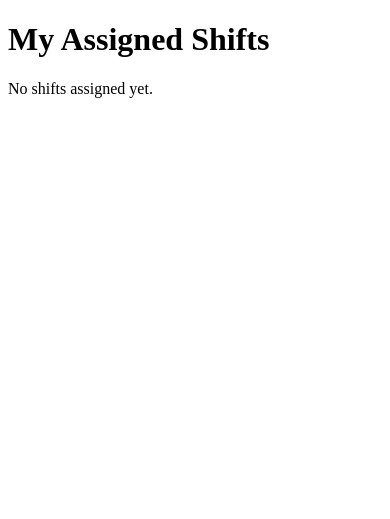
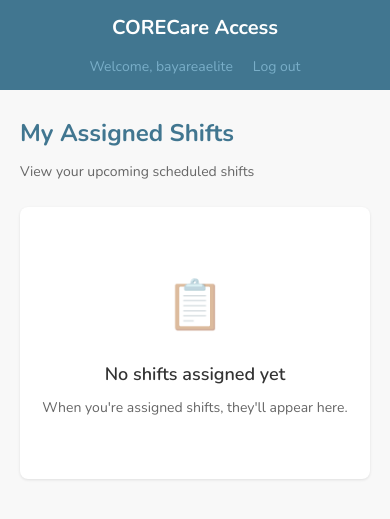
Before and after one commit to hcunanan79/COREcare-access, a Django app: page /portal/dashboard/ in a window 390 px wide. Shown: the top 519 px of the page. Run offline with Django 5.2, Linux system fonts and the light colour scheme; a user stored in the database is signed in; data comes from the database, SQL or seed files in the repository.

Commit message:
Restyle caregiver portal to match Django admin theme
- Add shared CSS file (static/css/portal.css) with Django admin colors:
  - Primary dark teal (#417690)
  - Light teal accents (#79aec8)
  - Nunito font family

- Redesign employee dashboard:
  - Header bar matching admin styling
  - Shift cards with date/time icons
  - "Today" and "Upcoming" badges
  - Empty state with helpful message
  - Responsive mobile layout

- Add logout functionality:
  - New logout_view in portal/views.py
  - New /portal/logout/ URL route
  - Header logout link

- Pass 'today' date to template for badge logic

Co-Authored-By: Claude Opus 4.5 <noreply@anthropic.com>

```diff
--- a/portal/urls.py
+++ b/portal/urls.py
@@ -4,6 +4,7 @@ from . import views
 urlpatterns = [
     path("", views.portal_home, name="portal_home"),
     path("login/", views.login_view, name="login"),
+    path("logout/", views.logout_view, name="logout"),
     path("signup/", views.signup, name="signup"),
     path("dashboard/", views.employee_dashboard, name="employee_dashboard"),
 ]
--- a/portal/views.py
+++ b/portal/views.py
@@ -1,7 +1,12 @@
 from django.shortcuts import render, redirect
-from django.contrib.auth import login, authenticate
+from django.contrib.auth import login, authenticate, logout
 from django.contrib.auth.decorators import login_required
 from .forms import SignUpForm
+
+
+def logout_view(request):
+    logout(request)
+    return redirect("/portal/login/")
 
 
 def login_view(request):
@@ -46,5 +51,8 @@ def signup(request):
 @login_required
 def employee_dashboard(request):
     from shifts.models import Shift
+    from django.utils import timezone
+
     shifts = Shift.objects.filter(caregiver=request.user).order_by('start_time')
-    return render(request, "portal/employee_dashboard.html", {"shifts": shifts})
+    today = timezone.now().date()
+    return render(request, "portal/employee_dashboard.html", {"shifts": shifts, "today": today})
--- /dev/null
+++ b/static/css/portal.css
@@ -0,0 +1,227 @@
+/* COREcare Portal Styles - Matches Django Admin Theme */
+
+:root {
+  --primary-dark: #417690;
+  --primary-light: #79aec8;
+  --secondary: #447e9b;
+  --bg: #f8f8f8;
+  --text: #333;
+  --text-light: #666;
+  --card: #fff;
+  --border: #ccc;
+  --success: #44ac44;
+  --warning: #efb829;
+}
+
+* {
+  box-sizing: border-box;
+  margin: 0;
+  padding: 0;
+}
+
+body {
+  font-family: 'Nunito', -apple-system, BlinkMacSystemFont, 'Segoe UI', Roboto, sans-serif;
+  background-color: var(--bg);
+  color: var(--text);
+  line-height: 1.6;
+}
+
+/* Header */
+.header {
+  background: var(--primary-dark);
+  color: #fff;
+  padding: 12px 20px;
+  display: flex;
+  justify-content: space-between;
+  align-items: center;
+}
+
+.header-brand {
+  font-size: 20px;
+  font-weight: 700;
+  color: #fff;
+  text-decoration: none;
+}
+
+.header-nav {
+  display: flex;
+  align-items: center;
+  gap: 20px;
+}
+
+.header-nav a {
+  color: var(--primary-light);
+  text-decoration: none;
+  font-size: 14px;
+}
+
+.header-nav a:hover {
+  color: #fff;
+}
+
+.header-user {
+  color: var(--primary-light);
+  font-size: 14px;
+}
+
+/* Main Content */
+.main-content {
+  max-width: 900px;
+  margin: 0 auto;
+  padding: 24px 20px;
+}
+
+.page-title {
+  color: var(--primary-dark);
+  font-size: 24px;
+  font-weight: 700;
+  margin-bottom: 8px;
+}
+
+.page-subtitle {
+  color: var(--text-light);
+  font-size: 14px;
+  margin-bottom: 24px;
+}
+
+/* Cards */
+.card {
+  background: var(--card);
+  border-radius: 8px;
+  box-shadow: 0 1px 3px rgba(0, 0, 0, 0.1);
+  padding: 20px;
+  margin-bottom: 16px;
+}
+
+.card-header {
+  display: flex;
+  justify-content: space-between;
+  align-items: flex-start;
+  margin-bottom: 12px;
+}
+
+.card-title {
+  font-size: 18px;
+  font-weight: 600;
+  color: var(--primary-dark);
+}
+
+.card-badge {
+  background: var(--primary-light);
+  color: #fff;
+  font-size: 12px;
+  font-weight: 600;
+  padding: 4px 10px;
+  border-radius: 12px;
+}
+
+.card-badge.upcoming {
+  background: var(--success);
+}
+
+.card-badge.today {
+  background: var(--warning);
+  color: #333;
+}
+
+.card-detail {
+  display: flex;
+  align-items: center;
+  gap: 8px;
+  color: var(--text-light);
+  font-size: 14px;
+  margin-bottom: 8px;
+}
+
+.card-detail:last-child {
+  margin-bottom: 0;
+}
+
+.card-detail svg {
+  width: 16px;
+  height: 16px;
+  flex-shrink: 0;
+}
+
+/* Empty State */
+.empty-state {
+  text-align: center;
+  padding: 60px 20px;
+  color: var(--text-light);
+}
+
+.empty-state-icon {
+  font-size: 48px;
+  margin-bottom: 16px;
+  opacity: 0.5;
+}
+
+.empty-state-title {
+  font-size: 18px;
+  font-weight: 600;
+  color: var(--text);
+  margin-bottom: 8px;
+}
+
+.empty-state-text {
+  font-size: 14px;
+}
+
+/* Buttons */
+.btn {
+  display: inline-block;
+  padding: 10px 20px;
+  font-size: 14px;
+  font-weight: 600;
+  text-decoration: none;
+  border-radius: 6px;
+  border: none;
+  cursor: pointer;
+  transition: background-color 0.2s;
+}
+
+.btn-primary {
+  background: var(--primary-dark);
+  color: #fff;
+}
+
+.btn-primary:hover {
+  background: var(--secondary);
+}
+
+.btn-secondary {
+  background: var(--primary-light);
+  color: #fff;
+}
+
+.btn-secondary:hover {
+  background: var(--primary-dark);
+}
+
+/* Utility */
+.text-muted {
+  color: var(--text-light);
+}
+
+.mt-2 {
+  margin-top: 16px;
+}
+
+/* Responsive */
+@media (max-width: 600px) {
+  .header {
+    flex-direction: column;
+    gap: 12px;
+    text-align: center;
+  }
+
+  .header-nav {
+    width: 100%;
+    justify-content: center;
+  }
+
+  .card-header {
+    flex-direction: column;
+    gap: 8px;
+  }
+}
--- a/templates/portal/employee_dashboard.html
+++ b/templates/portal/employee_dashboard.html
@@ -1,23 +1,65 @@
 <!DOCTYPE html>
-<html>
+<html lang="en">
 <head>
-    <title>Caregiver Portal</title>
+    <meta charset="UTF-8">
+    <meta name="viewport" content="width=device-width, initial-scale=1.0">
+    <title>My Shifts | CORECare Access</title>
+    <link href="https://fonts.googleapis.com/css2?family=Nunito:wght@400;600;700&display=swap" rel="stylesheet">
+    <link rel="stylesheet" href="/static/css/portal.css">
 </head>
 <body>
-    <h1>My Assigned Shifts</h1>
+    <header class="header">
+        <a href="/portal/dashboard/" class="header-brand">CORECare Access</a>
+        <nav class="header-nav">
+            <span class="header-user">Welcome, {{ user.username }}</span>
+            <a href="/portal/logout/">Log out</a>
+        </nav>
+    </header>
 
-    {% if shifts %}
-        <ul>
+    <main class="main-content">
+        <h1 class="page-title">My Assigned Shifts</h1>
+        <p class="page-subtitle">View your upcoming scheduled shifts</p>
+
+        {% if shifts %}
             {% for s in shifts %}
-                <li>
-                    <strong>{{ s.client }}</strong><br>
-                    Caregiver: {{ s.caregiver }}<br>
-                    {{ s.start_time }} – {{ s.end_time }}
-                </li>
+            <div class="card">
+                <div class="card-header">
+                    <h2 class="card-title">{{ s.client }}</h2>
+                    {% if s.start_time.date == today %}
+                    <span class="card-badge today">Today</span>
+                    {% else %}
+                    <span class="card-badge upcoming">Upcoming</span>
+                    {% endif %}
+                </div>
+                <div class="card-detail">
+                    <svg xmlns="http://www.w3.org/2000/svg" fill="none" viewBox="0 0 24 24" stroke="currentColor">
+                        <path stroke-linecap="round" stroke-linejoin="round" stroke-width="2" d="M8 7V3m8 4V3m-9 8h10M5 21h14a2 2 0 002-2V7a2 2 0 00-2-2H5a2 2 0 00-2 2v12a2 2 0 002 2z" />
+                    </svg>
+                    <span>{{ s.start_time|date:"l, F j, Y" }}</span>
+                </div>
+                <div class="card-detail">
+                    <svg xmlns="http://www.w3.org/2000/svg" fill="none" viewBox="0 0 24 24" stroke="currentColor">
+                        <path stroke-linecap="round" stroke-linejoin="round" stroke-width="2" d="M12 8v4l3 3m6-3a9 9 0 11-18 0 9 9 0 0118 0z" />
+                    </svg>
+                    <span>{{ s.start_time|time:"g:i A" }} – {{ s.end_time|time:"g:i A" }}</span>
+                </div>
+                {% if s.notes %}
+                <div class="card-detail">
+                    <svg xmlns="http://www.w3.org/2000/svg" fill="none" viewBox="0 0 24 24" stroke="currentColor">
+                        <path stroke-linecap="round" stroke-linejoin="round" stroke-width="2" d="M9 12h6m-6 4h6m2 5H7a2 2 0 01-2-2V5a2 2 0 012-2h5.586a1 1 0 01.707.293l5.414 5.414a1 1 0 01.293.707V19a2 2 0 01-2 2z" />
+                    </svg>
+                    <span>{{ s.notes }}</span>
+                </div>
+                {% endif %}
+            </div>
             {% endfor %}
-        </ul>
-    {% else %}
-        <p>No shifts assigned yet.</p>
-    {% endif %}
+        {% else %}
+            <div class="card empty-state">
+                <div class="empty-state-icon">📋</div>
+                <h2 class="empty-state-title">No shifts assigned yet</h2>
+                <p class="empty-state-text">When you're assigned shifts, they'll appear here.</p>
+            </div>
+        {% endif %}
+    </main>
 </body>
 </html>
```
